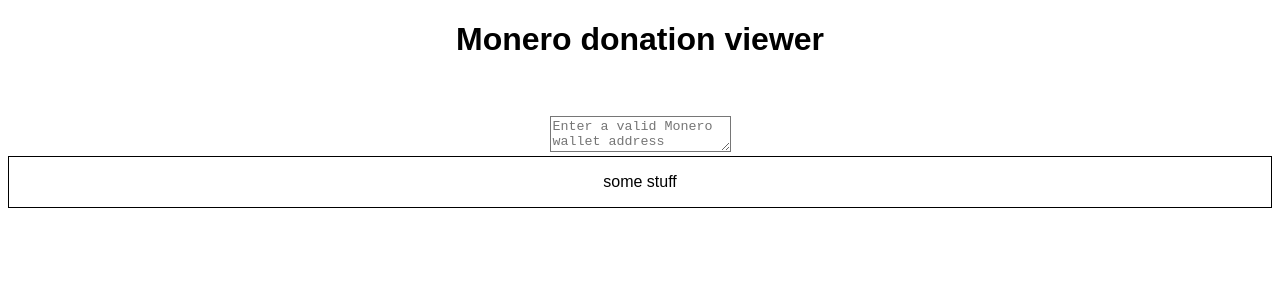
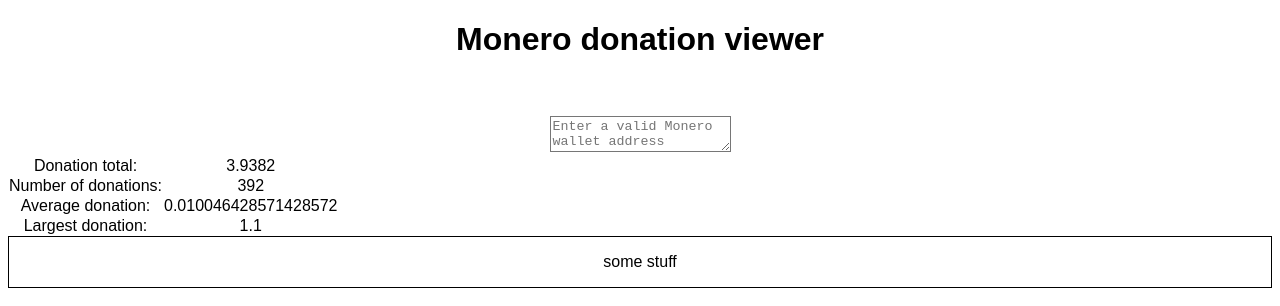
Before and after one commit to BeanTosser/monero_donation_viewer, a React (Create React App) app: page / in a window 1280 px wide. Shown: the top 306 px of the page. Built offline with nearby package versions, Linux system fonts and the light colour scheme.

Commit message:
Add TransactionList and WalletInfo components

```diff
--- a/src/App.js
+++ b/src/App.js
@@ -1,13 +1,22 @@
 import "./styles.css";
 import AddressEntryField from "./Components/AddressEntryField.js";
 import TransactionList from "./Components/TransactionList.js";
+import WalletInfo from "./Components/WalletInfo.js";
+
 export default function App() {
+  const walletBalance = 3.9928;
+
   return (
     <div className="App">
       <h1>Monero donation viewer</h1>
       <br />
       <br />
       <AddressEntryField />
+      <WalletInfo
+        donationTotal={3.9382}
+        numDonations={392}
+        largestDonation={1.1}
+      />
       <TransactionList />
     </div>
   );
--- a/src/Components/TransactionList.js
+++ b/src/Components/TransactionList.js
@@ -7,3 +7,8 @@
     </div>
   );
 }
+
+function transactionListItem(props) {
+  //props.time
+  //props.amount
+}
--- /dev/null
+++ b/src/Components/WalletInfo.js
@@ -0,0 +1,24 @@
+export default function WalletInfo(props){
+  return(
+    // Donation total
+    // # of donations
+    <div>
+      <tr>
+        <td>Donation total: </td>
+        <td>{props.donationTotal}</td>
+      </tr>
+      <tr>
+        <td>Number of donations: </td>
+        <td>{props.numDonations}</td>
+      </tr>
+      <tr>
+        <td>Average donation: </td>
+        <td>{props.donationTotal/props.numDonations}</td>
+      </tr>
+      <tr>
+        <td>Largest donation: </td>
+        <td>{props.largestDonation}</td>
+      </tr>
+    </div>
+  )
+}
```
